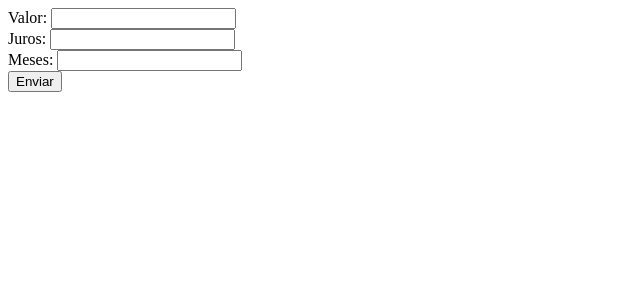
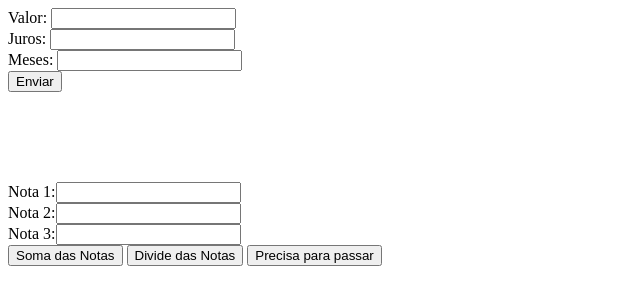
Before and after one commit to ErikNoda/primeiroh_3t, a plain HTML site: page index.html in a window 1280 px wide. Shown: the whole page, without its empty margins (0-640 px from the left). Drawn offline with Linux system fonts and the light colour scheme.

Commit message:
Update index.html

```diff
--- a/index.html
+++ b/index.html
@@ -10,9 +10,21 @@
 </head>
 <body>
 
-    Valor: <input id="val" type="text"><br>
-    Juros: <input id="ju" type="text"><br>
-    Meses: <input id="mes" type="text"><br>
-    <button onclick="total()">Enviar</button>
+   Valor: <input id="val" type="text"><br>
+   Juros: <input id="ju" type="text"><br>
+   Meses: <input id="mes" type="text"><br>
+
+
+   <button onclick="total()">Enviar</button>
+
+<br><br><br><br><br>
+<span id="resultado"></span><br>
+Nota 1:<input id="n1"type="text"><br>
+Nota 2:<input id="n2"type="text"><br>
+Nota 3:<input id="n3"type="text"><br>
+<button onclick="soma()">Soma das Notas</button>
+<button onclick="media()">Divide das Notas</button>
+<button onclick="necessario()">Precisa para passar</button>
+
 </body>
 </html>
```
